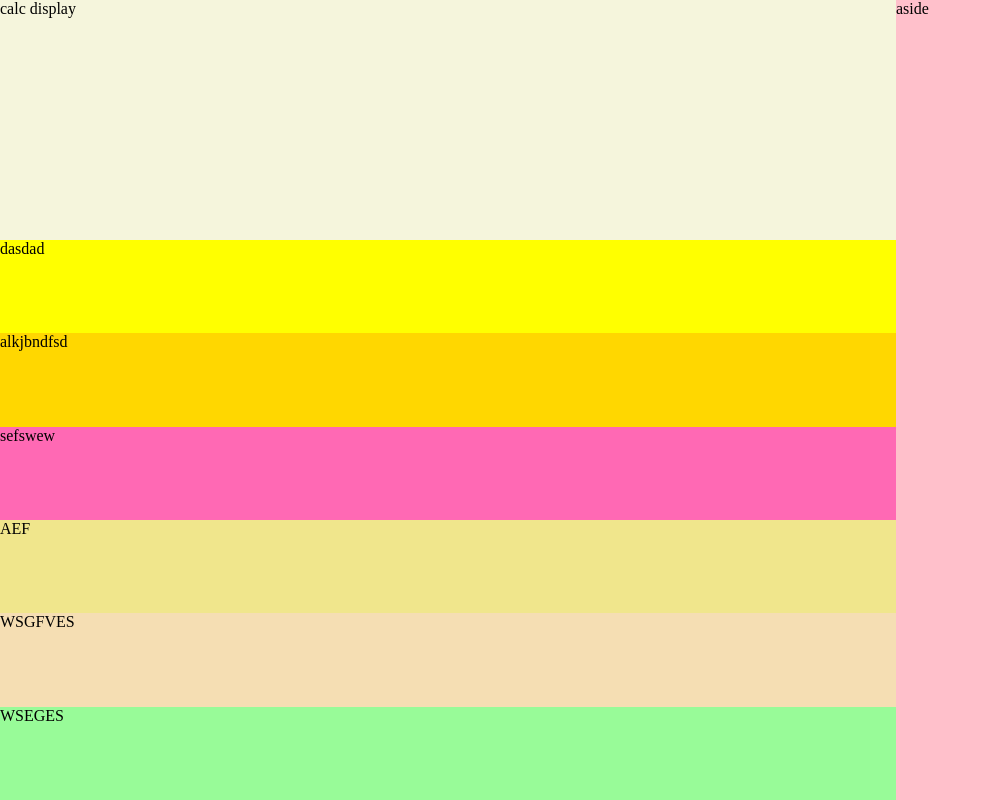
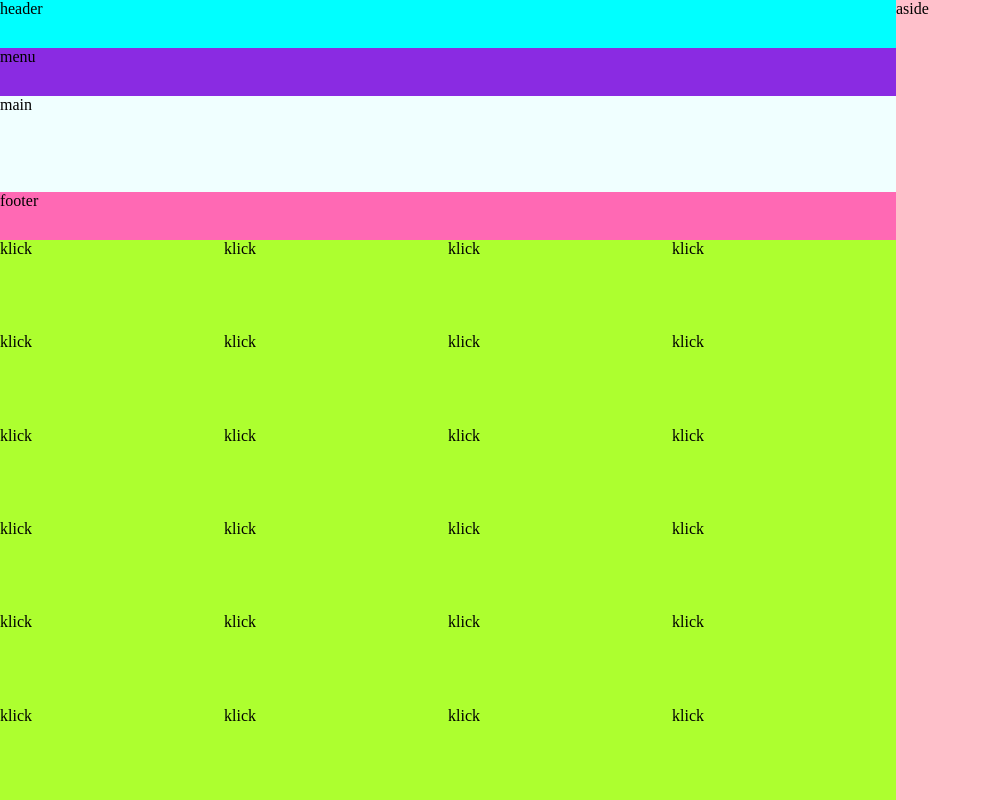
Before and after one commit to milenasowa/calc, a plain HTML site: page index.html in a window 1280 px wide. Shown: the whole page, without its empty margins (0-992 px from the left). Drawn offline with Linux system fonts and the light colour scheme.

Commit message:
calc SDA version 2

```diff
--- a/app.scss
+++ b/app.scss
@@ -24,6 +24,28 @@ body {
         #calc-display {
             height: 30%;
             width: 100%;
+
+            .calc-display-header {
+                height: 20%;
+                width: 100%;
+            }
+
+            .calc-display-menu {
+                height: 20%;
+                width: 100%;
+            }
+
+            .calc-display-main {
+                height: 40%;
+                width: 100%;
+            }
+
+            .calc-display-footer {
+                height: 20%;
+                width: 100%;
+            }
+
+
         }
 
         .calc-button {
@@ -36,6 +58,13 @@ body {
             .buttons-row {
                 height: calc(100% / 6);
                 width: 100%;
+                display: flex;
+                flex-direction: row;
+
+                .button {
+                    height: 100%;
+                    width: calc(100% / 4);
+                }
             }
         }
 
--- a/index.html
+++ b/index.html
@@ -12,14 +12,49 @@
 <body>
     <div id="main-content" style="background-color: green;">
         <section style="background-color: brown;">
-            <div id="calc-display" style="background-color: beige;">calc display</div>
-            <div class="calc-button" style="background-color: fuchsia;">
-                <div class="buttons-row" style="background-color: yellow;">dasdad</div>
-                <div class="buttons-row" style="background-color: gold;">alkjbndfsd</div>
-                <div class="buttons-row" style="background-color: hotpink;">sefswew</div>
-                <div class="buttons-row" style="background-color: khaki;">AEF</div>
-                <div class="buttons-row" style="background-color: wheat;">WSGFVES</div>
-                <div class="buttons-row" style="background-color: palegreen;">WSEGES</div>
+            <div id="calc-display" style="background-color: beige;">
+                <div class="calc-display-header" style="background-color: aqua;" >header</div>
+                <div class="calc-display-menu" style="background-color: blueviolet;">menu</div>
+                <div class="calc-display-main" style="background-color: azure;">main</div>
+                <div class="calc-display-footer" style="background-color:hotpink;">footer</div>
+            </div>
+            <div class="calc-button" style="background-color: blue;" >
+                <div class="buttons-row" style="background-color: yellow;">
+                     <div class="button" style="background-color: greenyellow;">klick</div>
+                     <div class="button" style="background-color: greenyellow;">klick</div>
+                     <div class="button" style="background-color: greenyellow;">klick</div>
+                     <div class="button" style="background-color: greenyellow;">klick</div>
+                </div>
+                <div class="buttons-row" style="background-color: gold;">
+                    <div class="button" style="background-color: greenyellow;">klick</div>
+                    <div class="button" style="background-color: greenyellow;">klick</div>
+                    <div class="button" style="background-color: greenyellow;">klick</div>
+                    <div class="button" style="background-color: greenyellow;">klick</div>
+                </div>
+                <div class="buttons-row" style="background-color: hotpink;">
+                    <div class="button" style="background-color: greenyellow;">klick</div>
+                    <div class="button" style="background-color: greenyellow;">klick</div>
+                    <div class="button" style="background-color: greenyellow;">klick</div>
+                    <div class="button" style="background-color: greenyellow;">klick</div>
+                </div>
+                <div class="buttons-row" style="background-color: khaki;">
+                    <div class="button" style="background-color: greenyellow;">klick</div>
+                    <div class="button" style="background-color: greenyellow;">klick</div>
+                    <div class="button" style="background-color: greenyellow;">klick</div>
+                    <div class="button" style="background-color: greenyellow;">klick</div>
+                </div>
+                <div class="buttons-row" style="background-color: wheat;">
+                    <div class="button" style="background-color: greenyellow;">klick</div>
+                    <div class="button" style="background-color: greenyellow;">klick</div>
+                    <div class="button" style="background-color: greenyellow;">klick</div>
+                    <div class="button" style="background-color: greenyellow;">klick</div>
+                </div>
+                <div class="buttons-row" style="background-color: palegreen;">
+                    <div class="button" style="background-color: greenyellow;">klick</div>
+                    <div class="button" style="background-color: greenyellow;">klick</div>
+                    <div class="button" style="background-color: greenyellow;">klick</div>
+                    <div class="button" style="background-color: greenyellow;">klick</div>
+                </div>
             </div>
         </section>
         <aside style="background-color: pink;">aside</aside>
```
Also changed, not shown: app.css, 1 other file.
